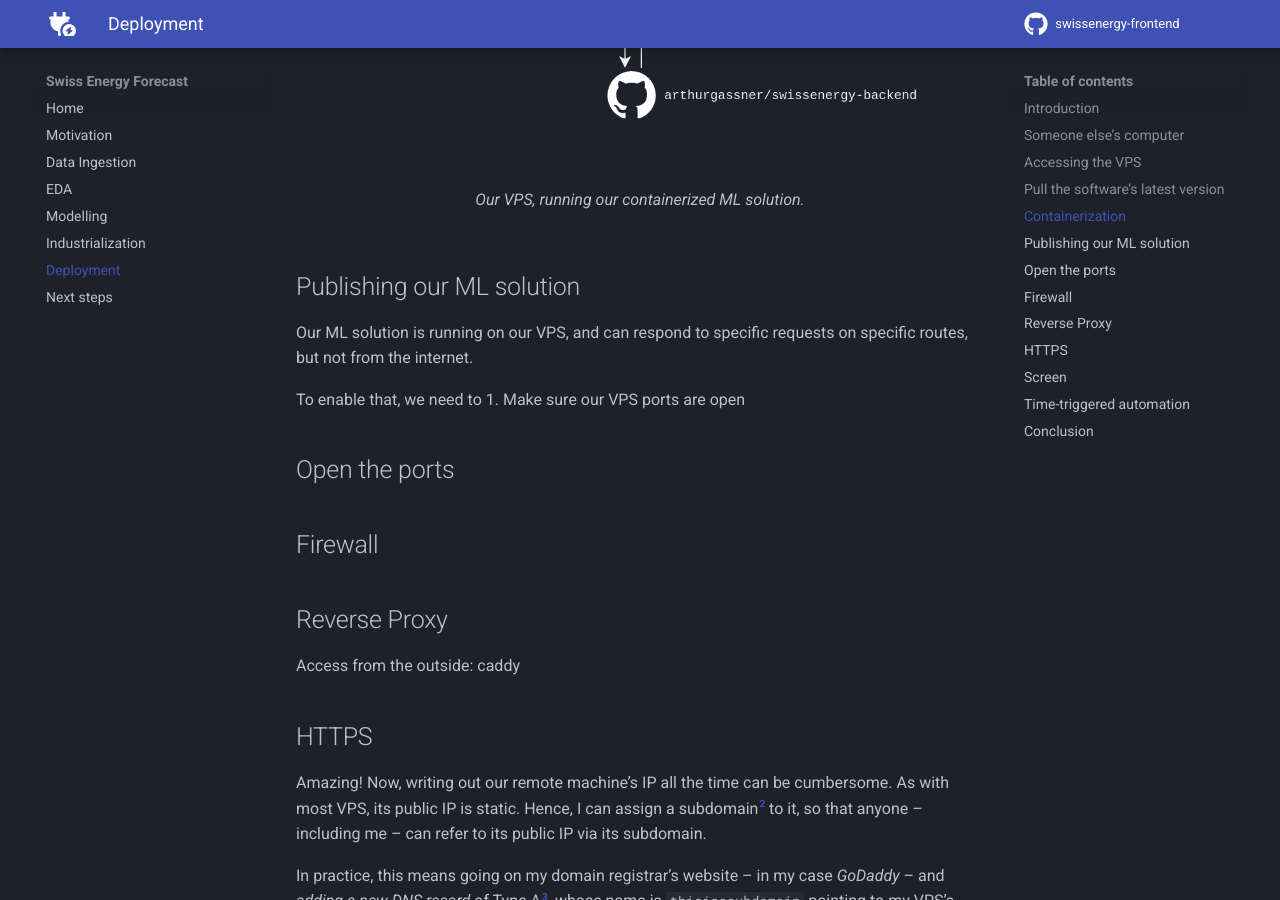
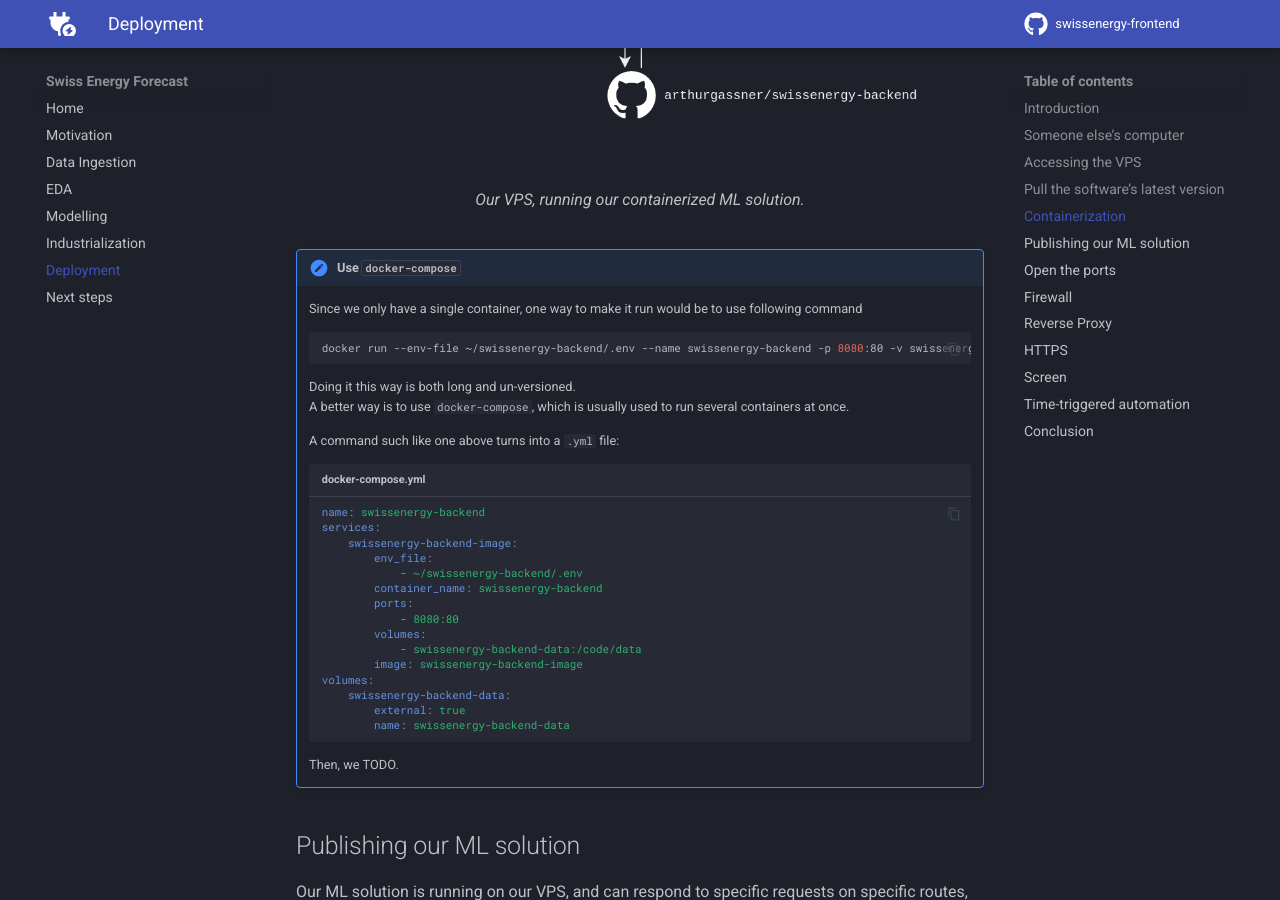
Before and after one commit to arthurgassner/swissenergy-frontend, an MkDocs documentation site: the page built from docs/deployment.md, in a window 1280 px wide and 900 px high, scrolled down 4281 px. Built offline with MkDocs 1.6.1 and Material for MkDocs 9.7.7, drawn with Linux system fonts in a browser that asks for light colours; a script that is not in the unit is left out; comment, search, counter and statistics services are not loaded.

Commit message:
Update .md

````diff
--- a/docs/deployment.md
+++ b/docs/deployment.md
@@ -136,6 +136,38 @@ We rely on Docker volumes to save data accross runs of our container.
   <figcaption>Our VPS, running our containerized ML solution.</figcaption>
 </figure>
 
+!!! note "Use `docker-compose`"
+    Since we only have a single container, one way to make it run would be to use following command
+
+    ```bash
+    docker run --env-file ~/swissenergy-backend/.env --name swissenergy-backend -p 8080:80 -v swissenergy-backend-data:/code/data swissenergy-backend-image
+    ```
+
+    Doing it this way is both long and un-versioned.<br>
+    A better way is to use `docker-compose`, which is usually used to run several containers at once.
+
+    A command such like one above turns into a `.yml` file:
+
+    ```yaml title="docker-compose.yml"
+    name: swissenergy-backend
+    services:
+        swissenergy-backend-image:
+            env_file:
+                - ~/swissenergy-backend/.env
+            container_name: swissenergy-backend
+            ports:
+                - 8080:80
+            volumes:
+                - swissenergy-backend-data:/code/data
+            image: swissenergy-backend-image
+    volumes:
+        swissenergy-backend-data:
+            external: true
+            name: swissenergy-backend-data
+    ```
+
+    Then, we TODO.
+
 ## Publishing our ML solution
 
 Our ML solution is running on our VPS, and can respond to specific requests on specific routes, but not from the internet.
````
